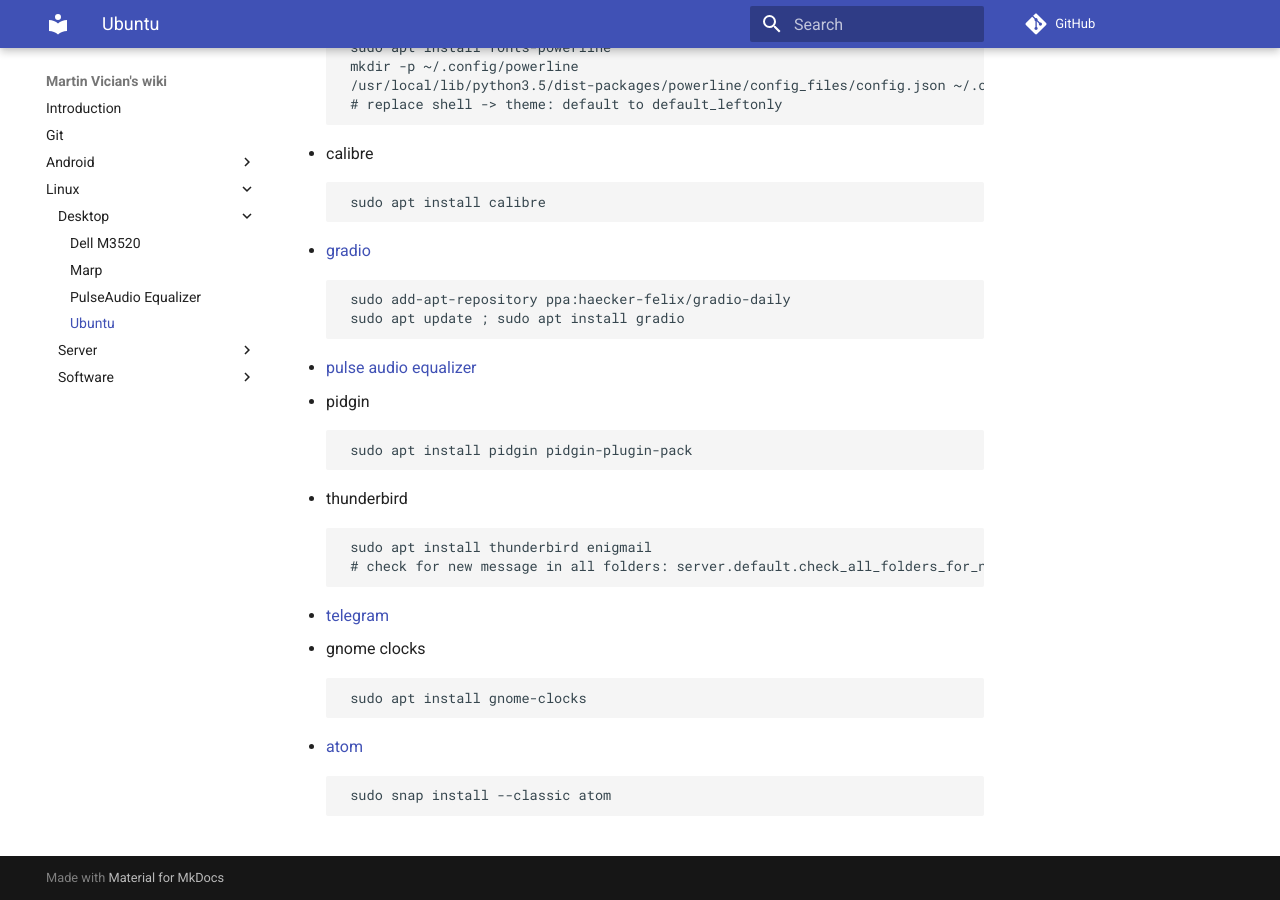
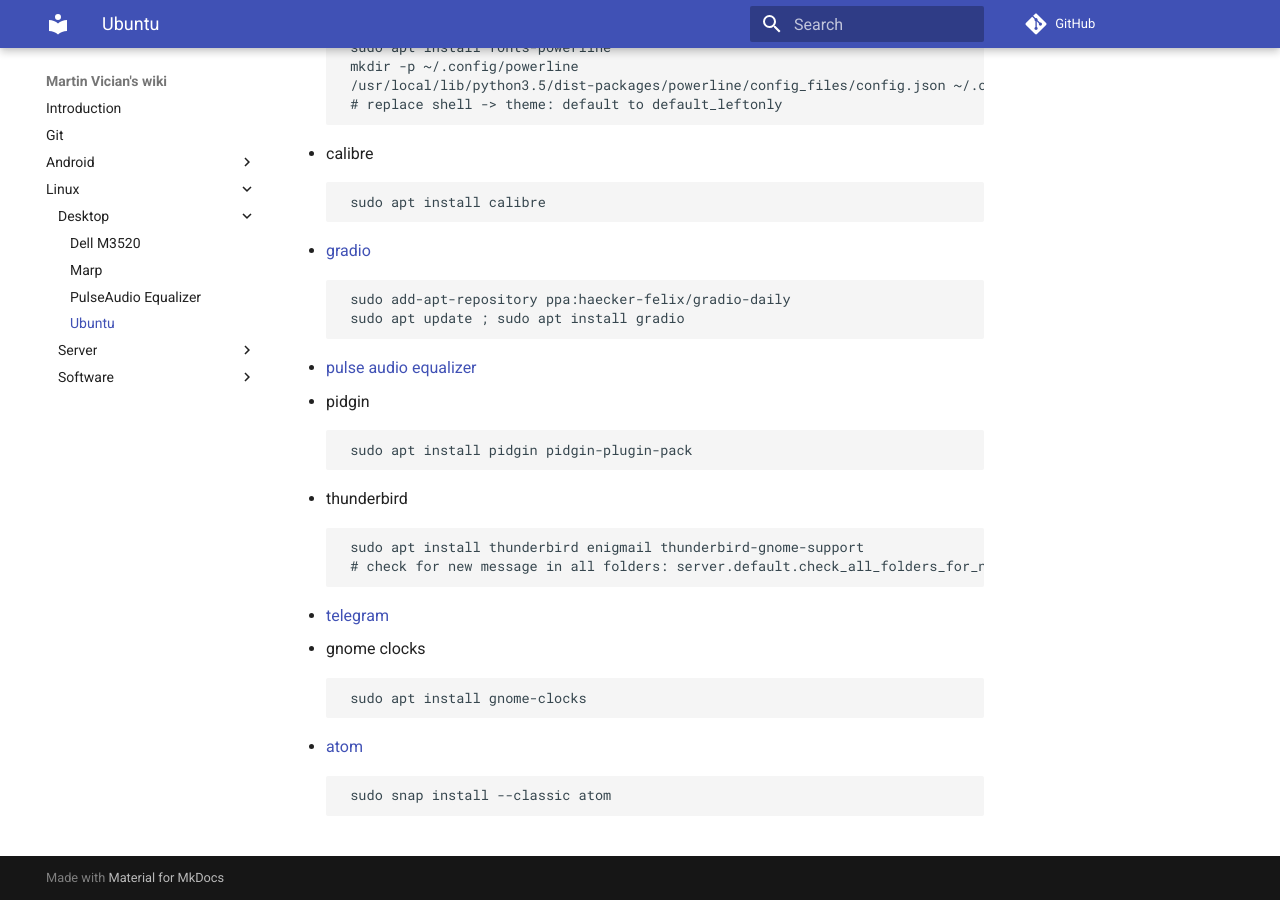
Before and after one commit to vician/wiki, an MkDocs documentation site: the page built from docs/Linux/Desktop/Ubuntu.md, in a window 1280 px wide and 900 px high, scrolled down 1155 px. Built offline with MkDocs 1.6.1 and Material for MkDocs 9.7.7, drawn with Linux system fonts in a browser that asks for light colours; comment, search, counter and statistics services are not loaded.

Commit message:
Update Ubuntu.md

```diff
--- a/docs/Linux/Desktop/Ubuntu.md
+++ b/docs/Linux/Desktop/Ubuntu.md
@@ -63,7 +63,7 @@ _What I need on my Ubuntu desktop._
 
 - thunderbird
 
-         sudo apt install thunderbird enigmail
+         sudo apt install thunderbird enigmail thunderbird-gnome-support
          # check for new message in all folders: server.default.check_all_folders_for_new → true
 
 - [telegram](https://telegram.org/dl/desktop/linux)
```
